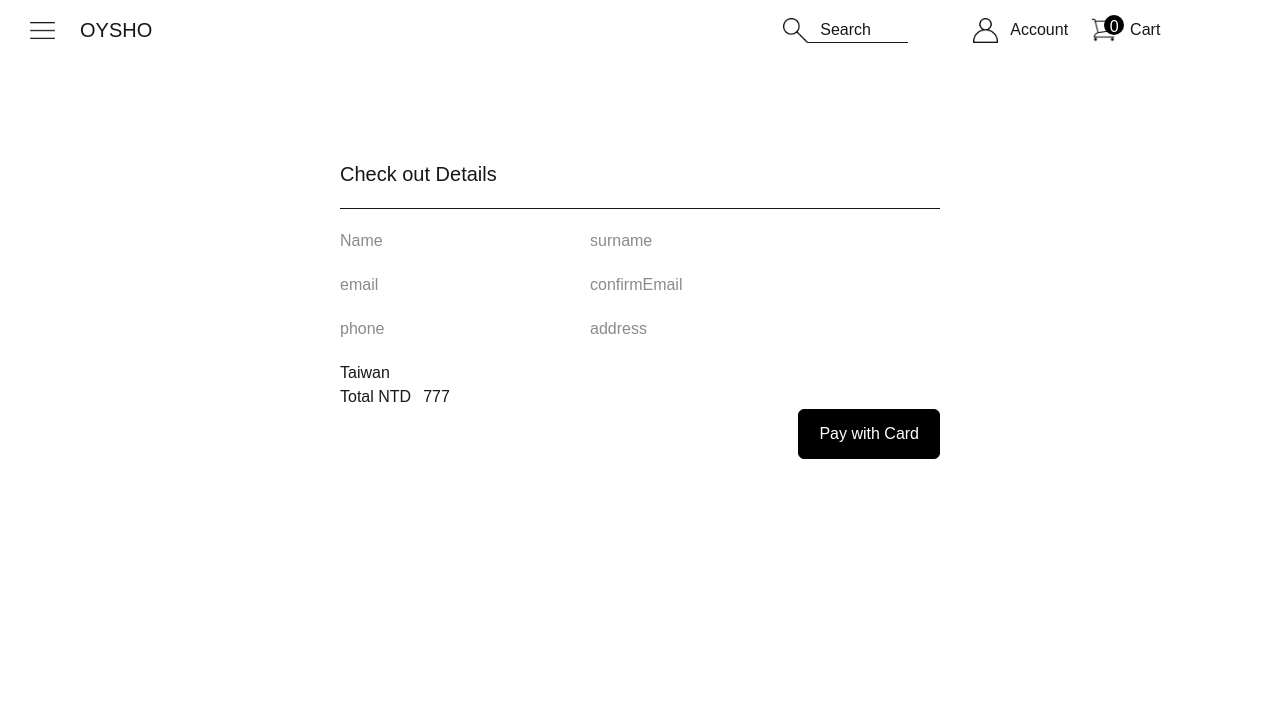
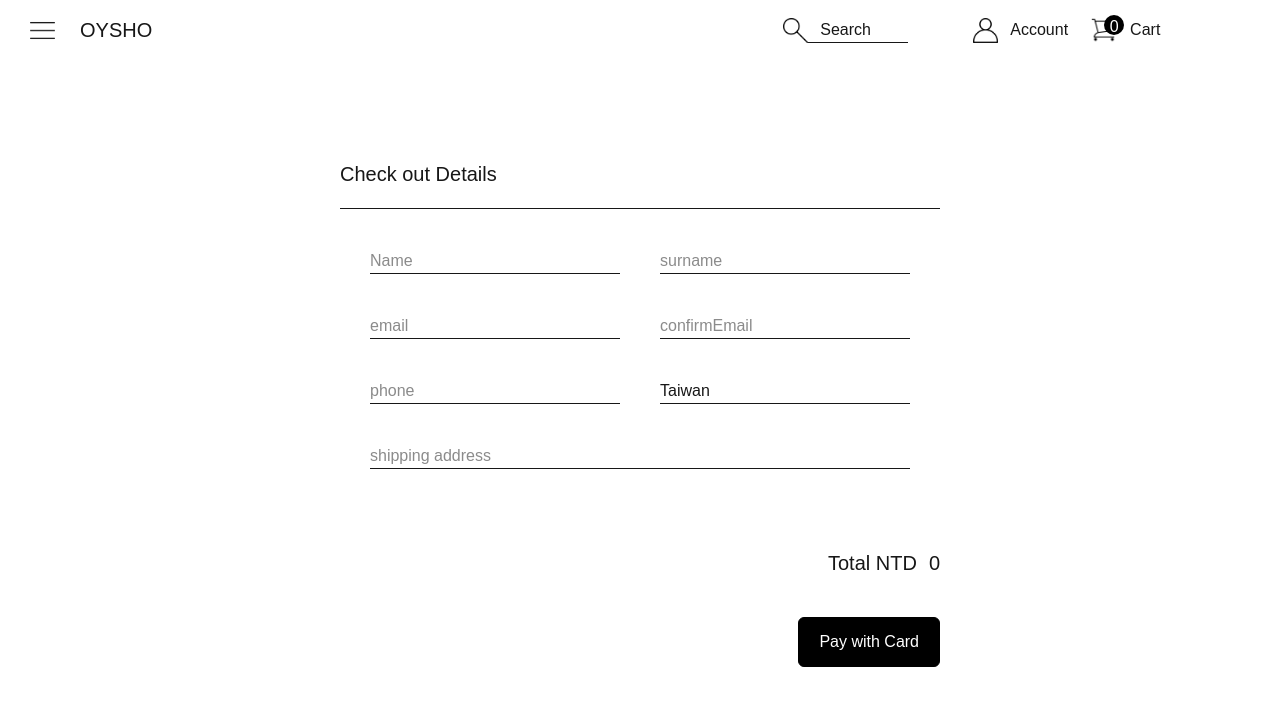
Before and after one commit to clairehuang77777/oysho_EC, a Next.js app: page /main/product/checkout in a window 1280 px wide. Shown: the top 706 px of the page. Built offline with nearby package versions, Linux system fonts and the light colour scheme.

Commit message:
add buy to pay done

```diff
--- a/src/app/layout.js
+++ b/src/app/layout.js
@@ -21,6 +21,7 @@ const geistMono = Geist_Mono({
 export default function RootLayout({ children }) {
   const [cartItemState, setCartItemState] = useState([])
   const [totalCartItem, setTotalCartItem] = useState(0)
+  const [totalPrice, setTotalPrice] = useState(0)
 
 
   return (
@@ -28,7 +29,7 @@ export default function RootLayout({ children }) {
       <body
         className={`${geistSans.variable} ${geistMono.variable} antialiased`}
       >
-         <CartContext.Provider value={{cartItemState, setCartItemState, totalCartItem, setTotalCartItem}}>
+         <CartContext.Provider value={{cartItemState, setCartItemState, totalCartItem, setTotalCartItem,totalPrice, setTotalPrice}}>
           {children}
         </CartContext.Provider>
       </body>
--- a/src/app/main/product/[id]/page.js
+++ b/src/app/main/product/[id]/page.js
@@ -16,7 +16,7 @@ export default async function ProductPage({params}){
       <div className="productPageSection w-full flex flex-rows relative top-[160px]">
         <div className="left-section flex flex-col ml-10 w-2/8 ">
           <div className="left-section-top-btn">
-          <Link href="/main">
+          <Link href="/main/flare">
             <Image className="ml-35" src="/back.png" width={50} height={50} alt="back"/>
           </Link>
           </div>
@@ -40,7 +40,7 @@ export default async function ProductPage({params}){
             </div>
             <div className="right-section-product-detail-color mt-5">{product.productcolor}</div>
           </div>
-          <div className="right-section-product-size mt-20">s</div>
+          <div className="right-section-product-size mt-20"></div>
           <div className="right-section-product-add-to-basket mt-10">
             <CartButton productID={product.productuniqueid}/>
         </div>
--- /dev/null
+++ b/src/app/main/product/card/page.js
@@ -0,0 +1,62 @@
+"use client"
+import NavBar from "@/component/NavBar"
+import { useContext, useState } from "react"
+import { CartContext } from "@/context/CartContext"
+import { useRouter } from "next/navigation"
+
+export default function CardPage(){
+  const {totalPrice}=useContext(CartContext)
+  console.log(totalPrice)
+  const [enterCardPay, setEnterCardPay]=useState(false)
+  const router = useRouter()
+
+  function handleCardPay(){
+    setEnterCardPay(true)
+    setTimeout(()=>{
+      router.push("/main/product/thankyou")
+    },3000
+    )
+  }
+
+  return (
+    <>
+    {enterCardPay && <><div className="cover-image w-full h-dvw bg-black opacity-75 fixed z-99"></div>
+    <div className="pop-up-message w-[350px] h-[250px] fixed left-[40%] rounded-lg bg-white z-120 mt-[250px]">
+        <p className="loading-text-1 flex flex-rows justify-center self-center text-xl pt-30 ">Processing card....</p>
+    </div></>}
+
+    <div className="container mx-auto flex flex-col items-center">
+          <NavBar/>
+        <div className="card flex flex-col relative top-[160px] w-[600px]">
+          <div className="card-top flex flex-col aligns-start">
+            <div className="card-top-title text-xl pb-5 border-b-1 black">Payment Details</div>
+            <div className="1row-input-card flex flex-rows mt-10 justify-start">
+              <div className="card-num-input">
+              <label htmlFor="card-num">Card Number</label>
+                <input className="border-b-1 border-grey w-[550px] mt-3" type="text" name="card-num" id="card-num" placeholder="card number" defaultValue="8847 7585 7585 7585"></input>
+              </div>
+            </div>
+            <div className="2row-input-card flex flex-rows mt-10 justify-start">
+              <div className="duedate-input flex flex-col">
+                <label htmlFor="duedate">Due Date</label>
+                <input className="border-0 w-[240px] border-b-1 border-grey mt-3" type="text" name="duedate" id="duedate" defaultValue="07/29"></input>
+              </div>
+              <div className="cvc-input flex flex-col ml-20">
+                <label htmlFor="cvc">CVC</label>
+                <input className="border-0 w-[240px] border-b-1 border-grey mt-3" type="text" name="cvc" id="cvc" defaultValue="948"></input>
+              </div>
+              </div>
+
+          </div>
+          <div className="card-middlebutn flex flex-rows mt-20 mb-10 text-xl justify-end">
+              <div className="card-middlebutn-totalprice-text mr-3">Total NTD</div>
+              <div className="card-middlebutn-totalprice-price">{totalPrice}</div>
+          </div>
+          <div className="card-butn flex flex-rows justify-end">
+            <button className="card-btn mb-20 border border-black rounded-md pl-5 pr-5 pt-3 pb-3 bg-black text-white cursor-pointer" onClick={()=>handleCardPay()}>Pay with Card</button>
+          </div>
+        </div>
+        </div>
+    </>
+  )
+}
--- a/src/app/main/product/cart/page.js
+++ b/src/app/main/product/cart/page.js
@@ -3,10 +3,13 @@ import CartItem from "@/component/CartItem"
 import NavBar from "@/component/NavBar"
 import { useState, useEffect,useContext } from "react"
 import { CartContext } from "@/context/CartContext"
+import { useRouter } from "next/navigation"
 
 export default function CartPage(){
+  const router = useRouter()
   const [cartItemDetail,setCartItemDetail]=useState([])
-  const [totalPrice, setTotalPrice] = useState(0)
+  // const [totalPrice, setTotalPrice] = useState(0)
+  const {totalPrice, setTotalPrice}=useContext(CartContext)
   const {cartItemState, setCartItemState}=useContext(CartContext)
   const {totalCartItem, setTotalCartItem}=useContext(CartContext)
 
@@ -77,7 +80,7 @@ export default function CartPage(){
             </div>
           </div>
           <div className="shopping-cart-butn flex flex-rows justify-end">
-            <button className="shopping-cart-btn mb-20 border border-black rounded-md pl-5 pr-5 pt-3 pb-3 bg-black text-white">Continue</button>
+            <button className="shopping-cart-btn mb-20 border border-black rounded-md pl-5 pr-5 pt-3 pb-3 bg-black text-white cursor-pointer" onClick={()=>router.push("/main/product/checkout")}>Continue</button>
           </div>
         </div>
     </div>
--- a/src/app/main/product/checkout/page.js
+++ b/src/app/main/product/checkout/page.js
@@ -1,54 +1,61 @@
+"use client"
 import NavBar from "@/component/NavBar"
-
+import { useContext } from "react"
+import { CartContext } from "@/context/CartContext"
 
 export default function CheckoutPage(){
+  const {totalPrice}=useContext(CartContext)
+  console.log(totalPrice)
+
   return (
     <div className="container mx-auto flex flex-col items-center">
           <NavBar/>
         <div className="checkout flex flex-col relative top-[160px] w-[600px]">
           <div className="checkout-top flex flex-col aligns-start">
             <div className="shopping-cart-top-title text-xl pb-5 border-b-1 black">Check out Details</div>
-            <div className="1row-input flex flex-rows mt-5">
+            <div className="1row-input flex flex-rows mt-10 justify-center">
               <div className="name-input">
               <label htmlFor="name"></label>
-                <input className="border-0 w-[250px]" type="text" name="cheese" id="name" placeholder="Name"></input>
+                <input className="border-b-1 border-grey  w-[250px] " type="text" name="cheese" id="name" placeholder="Name"></input>
               </div>
-              <div className="surname-input">
+              <div className="surname-input  ml-10">
                 <label htmlFor="surname"></label>
-                <input className="border-0 w-[250px]" type="text" name="surname" id="surname" placeholder="surname"></input>
+                <input className="border-0 w-[250px] border-b-1 border-grey" type="text" name="surname" id="surname" placeholder="surname"></input>
               </div>
             </div>
-            <div className="2row-input flex flex-rows mt-5">
+            <div className="2row-input flex flex-rows mt-10 justify-center">
               <div className="email-input">
                 <label htmlFor="email"></label>
-                <input className="border-0 w-[250px]" type="text" name="email" id="email" placeholder="email"></input>
+                <input className="border-0 w-[250px] border-b-1 border-grey" type="text" name="email" id="email" placeholder="email"></input>
               </div>
-              <div className="confirmEmail-input">
+              <div className="confirmEmail-input  ml-10">
                 <label htmlFor="confirmEmail"></label>
-                <input className="border-0 w-[250px]" type="text" name="confirmEmail" id="confirmEmail" placeholder="confirmEmail"></input>
+                <input className="border-0 w-[250px] border-b-1 border-grey" type="text" name="confirmEmail" id="confirmEmail" placeholder="confirmEmail"></input>
               </div>
               </div>
-            <div className="3row-input flex flex-rows mt-5">
+            <div className="3row-input flex flex-rows mt-10 justify-center">
             <div className="phone-input">
                 <label htmlFor="phone"></label>
-                <input className="border-0 w-[250px]" type="text" name="phone" id="phone" placeholder="phone"></input>
+                <input className="border-0 w-[250px] border-b-1 border-grey" type="text" name="phone" id="phone" placeholder="phone"></input>
               </div>
+              <div className="country-input ml-10">
+                <label htmlFor="country"></label>
+                <input className="border-0  w-[250px] border-b-1 border-grey" type="text" name="country" id="country" defaultValue="Taiwan"></input>
+                </div>
+            </div>
+            <div className="4ow-input flex flex-rows mt-10 justify-center">
               <div className="address-input">
                 <label htmlFor="address"></label>
-                <input className="border-0 w-[250px]" type="text" name="address" id="address" placeholder="address"></input>
+                  <input className="border-0 w-[540px] border-b-1 border-grey" type="text" name="address" id="address" placeholder="shipping address"></input>
               </div>
             </div>
-            <div className="country-input mt-5">
-              <label htmlFor="country"></label>
-              <input className="border-0 w-[500px]" type="text" name="country" id="country" defaultValue="Taiwan"></input>
-            </div>
           </div>
-          <div className="checkout-middlebutn flex flex-rows">
+          <div className="checkout-middlebutn flex flex-rows mt-20 mb-10 text-xl justify-end">
               <div className="checkout-middlebutn-totalprice-text mr-3">Total NTD</div>
-              <div className="checkout-middlebutn-totalprice-price">777</div>
+              <div className="checkout-middlebutn-totalprice-price">{totalPrice}</div>
           </div>
           <div className="checkout-butn flex flex-rows justify-end">
-            <button className="checkout-btn mb-20 border border-black rounded-md pl-5 pr-5 pt-3 pb-3 bg-black text-white">Pay with Card</button>
+            <button className="checkout-btn mb-20 border border-black rounded-md pl-5 pr-5 pt-3 pb-3 bg-black text-white cursor-pointer">Pay with Card</button>
           </div>
         </div>
         </div>
--- /dev/null
+++ b/src/app/main/product/thankyou/page.js
@@ -0,0 +1,19 @@
+"use client"
+import NavBar from "@/component/NavBar"
+import { useRouter } from "next/navigation"
+
+export default function CardPage(){
+  const router = useRouter()
+
+  return (
+    <>
+    <div className="container mx-auto flex flex-col items-center">
+          <NavBar/>
+        <div className="thank-you flex flex-col relative top-[160px] w-[600px] items-center">
+          <div className="thank-you text mt-[200px]">Thank you for your purchase!</div>
+          <button className="backToMain mt-[50px] mb-20 border border-black rounded-md pl-5 pr-5 pt-3 pb-3 bg-black text-white cursor-pointer" onClick={()=>router.push('/main')} type="submit">Back to main</button>
+        </div>
+        </div>
+    </>
+  )
+}
--- a/src/component/CartButton.js
+++ b/src/component/CartButton.js
@@ -17,6 +17,6 @@ export default function CartButton({productID}){
     router.push('/main/product/cart')
   }
   return (
-    <button className="addSubmitBtn rounded-md border border-black pl-10 pr-10 pt-3 pb-3 block cursor-pointer" type="submit" onClick={addToCart}>add</button>
+    <button className="addSubmitBtn rounded-md border border-black pl-3 pr-3 pt-1 pb-1 block cursor-pointer" type="submit" onClick={addToCart}>add</button>
   )
 }
```
Also changed, not shown: src/component/ProductCard.js (+14 -6 lines).
